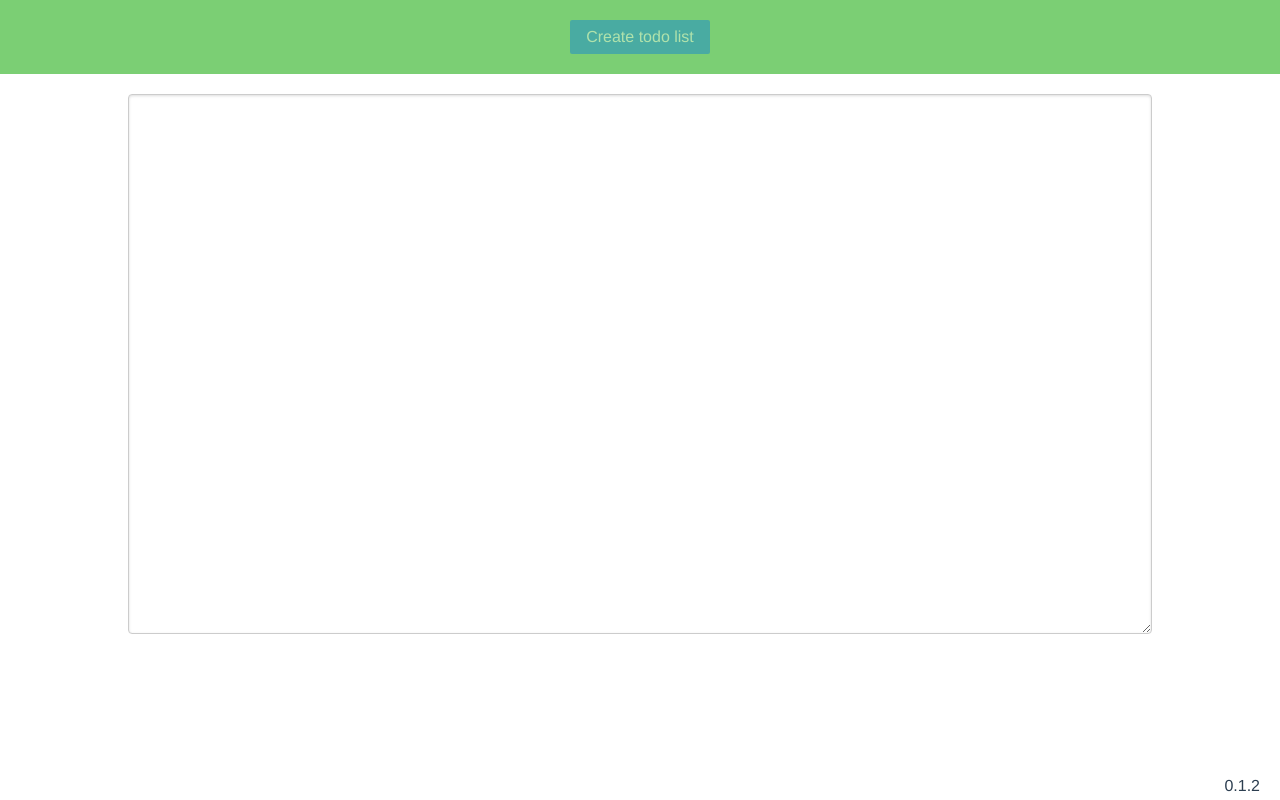
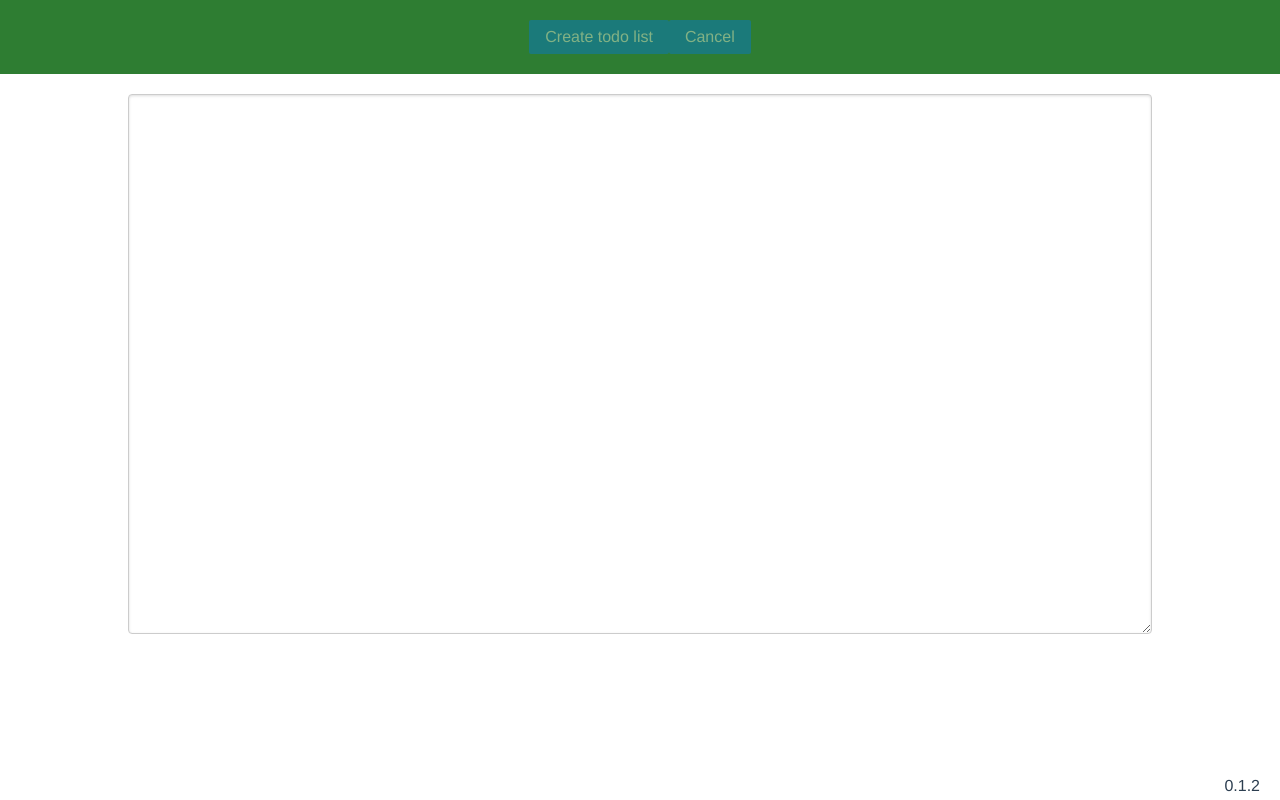
Before and after one commit to bsjhx/todo-instant, a Vue app: page / in a window 1280 px wide. Both pictures are taken after a click on the button "Add new todo list". Built offline with nearby package versions, Linux system fonts and the light colour scheme.

Commit message:
Added final styling

```diff
--- a/src/components/Main.vue
+++ b/src/components/Main.vue
@@ -15,17 +15,26 @@
     </button>
     <button
         class="pure-button pure-button-primary"
-        @click="reset"
-        v-if="todos.length > 0">
-      Reset
+        @click="cancel"
+        v-if="mode === modes.ADD_NEW"
+        :disabled="text.length === 0">
+      Cancel
     </button>
+<!--    <button-->
+<!--        class="pure-button pure-button-primary"-->
+<!--        @click="reset"-->
+<!--        v-if="todos.length > 0">-->
+<!--      Reset-->
+<!--    </button>-->
   </div>
 
   <!-- all lists -->
   <div v-if="mode === modes.LIST_ALL_TODO_LISTS">
-    <div v-for="todoList in todos" :key="todoList.id">
-      <p>{{ todoList.id }}</p>
-      <p>{{ todoList.elements }}</p>
+    <div
+        v-for="(todoList, index) in todos"
+        :key="todoList.id"
+        class="all-list">
+      <div class="element-all-list" :class="{'element-all-list-even' : index % 2 === 1}">{{ todoList.id }}</div>
     </div>
   </div>
 
@@ -103,6 +112,10 @@ export default {
       this.mode = this.modes.LIST_ALL_TODO_LISTS
       this.text = ''
     },
+    cancel() {
+      this.text = ''
+      this.mode = this.modes.LIST_ALL_TODO_LISTS
+    },
     findTodoLisById(id) {
       return this.todos.find(value => value.id === id)
     },
@@ -119,9 +132,7 @@ export default {
   mounted() {
     const storedText = localStorage.getItem('todos')
     this.mode = this.modes.LIST_ALL_TODO_LISTS
-    console.log(version)
     if (storedText) {
-      this.text = storedText
       this.todos = JSON.parse(storedText)
     }
   }
@@ -130,6 +141,20 @@ export default {
 </script>
 
 <style scoped>
+.all-list {
+  cursor: pointer;
+}
+
+.element-all-list {
+  padding-bottom: 40px;
+  padding-top: 40px;
+  background-color: #F5F5F6;
+}
+
+.element-all-list-even {
+  background-color: #cfe6cf;
+}
+
 .todoList {
   cursor: pointer
 }
@@ -141,7 +166,7 @@ export default {
 
 .element-done {
   text-decoration: line-through;
-  background-color: #7bcf74;
+  background-color: #60ad5e;
 }
 
 .element-todo {
@@ -150,7 +175,7 @@ export default {
 .buttons-section {
   padding-bottom: 20px;
   padding-top: 20px;
-  background-color: #7bcf74;
+  background-color: #2e7d32;
 }
 
 .textarea-class {
```
